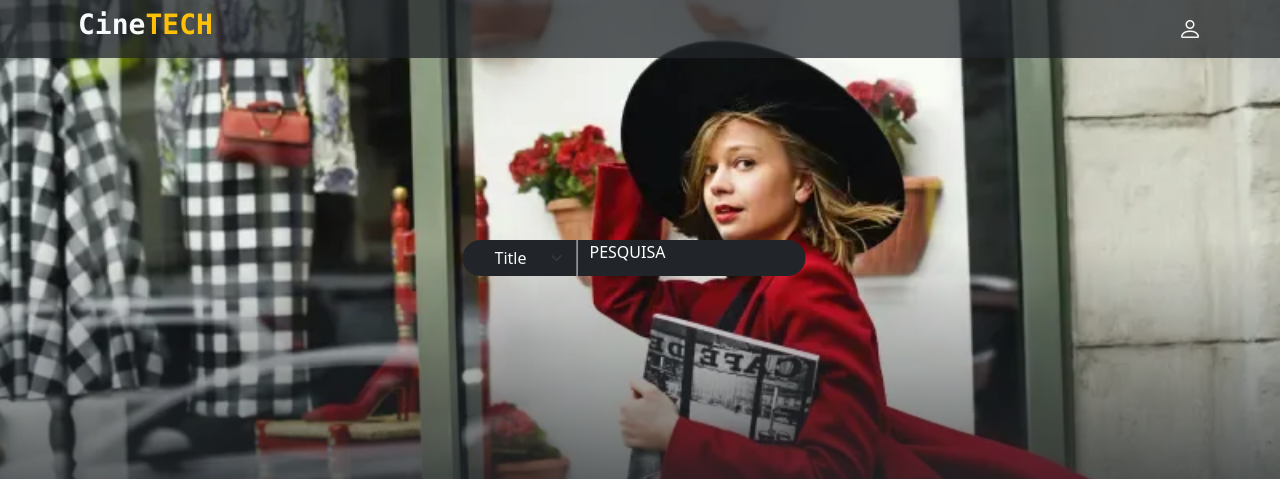
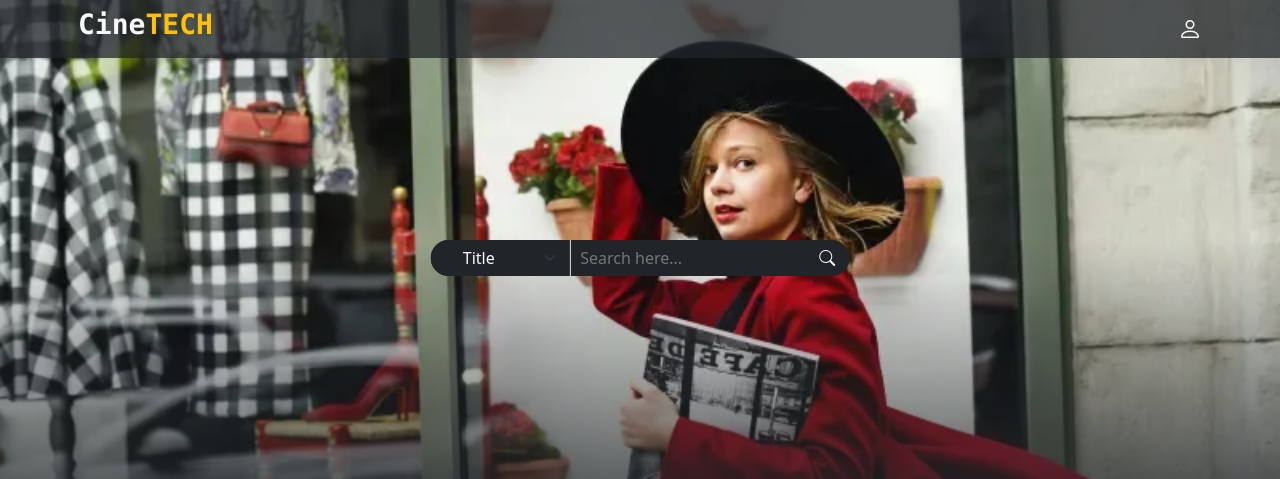
Before and after one commit to r-vilela/POOW, a PHP site: page / in a window 1280 px wide. Shown: the top 479 px of the page. Run offline with PHP 8.4, Linux system fonts and the light colour scheme.

Commit message:
front: finishing search bar and separating files

```diff
--- /dev/null
+++ b/frontend/CineTech/carousel.js
@@ -0,0 +1,14 @@
+let items =document.querySelectorAll('.carousel .carousel-item')
+
+items.forEach((el) => {
+    const minPerSlide = 6
+    let next = el.nextElementSibling
+    for (var i = 1; i<minPerSlide;i++) {
+        if(!next) {
+            next = items[0]
+        }
+        let clone = next.cloneNode(true)
+        el.appendChild(clone.children[0])
+        next = next.nextElementSibling
+    }
+})
--- a/frontend/CineTech/index.css
+++ b/frontend/CineTech/index.css
@@ -1,5 +1,60 @@
-body {
-    background-color: #1e293b !important;
-    color: #e2e8f0;
-    font-family: "Montserrat", sans-serif;
+.custom-fixed {
+    left: 50%;
+    transform: translateX(-50%);
 }
+@media (max-width: 767px) {
+    .carousel-inner .carousel-item > div {
+        display: none;
+    }
+    .carousel-inner .carousel-item > div:first-child {
+        display: block;
+    }
+}
+.carousel-inner .carousel-item.active,
+.carousel-inner .carousel-item-next,
+.carousel-inner .carousel-item-prev {
+    display: flex;
+}
+
+/* medium and up screens */
+@media (min-width: 768px) {
+
+    .carousel-inner .carousel-item-end.active,
+    .carousel-inner .carousel-item-next {
+        transform: translateX(25%);
+    }
+
+    .carousel-inner .carousel-item-start.active,
+    .carousel-inner .carousel-item-prev {
+        transform: translateX(-25%);
+    }
+}
+
+.carousel-inner .carousel-item-end,
+.carousel-inner .carousel-item-start {
+    transform: translateX(0);
+}
+.hover-item {
+    transition: transform 0.3s ease-in-out;
+}
+
+.hover-item:hover {
+    transform: scale(1.2);
+}
+.image-container::after {
+    content: "";
+    position: absolute;
+    top: 0;
+    left: 0;
+    width: 100%;
+    height: 15rem;
+    margin-top: 15rem;
+    background: linear-gradient(to bottom, transparent, rgba(33, 37, 41, 0.7));
+}
+.custom-grid {
+    display: grid;
+    grid-template-columns: 1fr 2fr;
+}
+input[type="text"]:focus {
+    outline: none;
+}
--- a/frontend/CineTech/index.html
+++ b/frontend/CineTech/index.html
@@ -8,62 +8,7 @@
     <title>CineTech</title>
     <link href="https://cdn.jsdelivr.net/npm/bootstrap@5.3.3/dist/css/bootstrap.min.css" rel="stylesheet" integrity="sha384-QWTKZyjpPEjISv5WaRU9OFeRpok6YctnYmDr5pNlyT2bRjXh0JMhjY6hW+ALEwIH" crossorigin="anonymous">
     <link href="https://cdn.jsdelivr.net/npm/bootstrap-icons/font/bootstrap-icons.css" rel="stylesheet">
-    <style>
-    .custom-fixed {
-        left: 50%;
-        transform: translateX(-50%);
-    }
-	@media (max-width: 767px) {
-			.carousel-inner .carousel-item > div {
-					display: none;
-			}
-			.carousel-inner .carousel-item > div:first-child {
-					display: block;
-			}
-	}
-	.carousel-inner .carousel-item.active,
-	.carousel-inner .carousel-item-next,
-	.carousel-inner .carousel-item-prev {
-			display: flex;
-	}
-
-	/* medium and up screens */
-	@media (min-width: 768px) {
-
-			.carousel-inner .carousel-item-end.active,
-			.carousel-inner .carousel-item-next {
-					transform: translateX(25%);
-			}
-
-			.carousel-inner .carousel-item-start.active,
-			.carousel-inner .carousel-item-prev {
-					transform: translateX(-25%);
-			}
-	}
-
-	.carousel-inner .carousel-item-end,
-	.carousel-inner .carousel-item-start {
-			transform: translateX(0);
-	}
-    .hover-item {
-      transition: transform 0.3s ease-in-out;
-    }
-
-    .hover-item:hover {
-      transform: scale(1.2);
-    }
-    .image-container::after {
-        content: "";
-        position: absolute;
-        top: 0;
-        left: 0;
-        width: 100%;
-        height: 15rem;
-        margin-top: 15rem;
-        background: linear-gradient(to bottom, transparent, rgba(33, 37, 41, 0.7));
-    }
-    </style>
-    <!--<link href="index.css" rel="stylesheet">-->
+    <link href="index.css" rel="stylesheet">
   </head>
   <body class="bg-dark">
     <header class="bg-dark custom-fixed w-100 bg-opacity-75 position-fixed">
@@ -75,23 +20,27 @@
     <div class="image-container">
         <img src="img/catalog.webp" class=" w-100" style=" object-fit: cover; background-position: center; height: 30rem;">
         <div class="position-absolute custom-fixed bg-dark d-flex z-3" style="border-radius: 50px;color: white; top: 15rem">
-		    <div class="row">
-				<div class="col p-0" style="border-right: 0.5px solid white">
-				    <select class="form-select bg-dark text-light border-0" style="border-radius: 50px 0 0 50px; padding-left: 2rem;">
-						<option class="ml-10 value="titulo" selected>Title</option>
+            <form class="custom-grid">
+
+                <div style="border-right: 0.5px solid white">
+                    <select name='genero' class="form-select bg-dark text-light border-0" style="border-radius: 50px 0 0 50px; padding-left: 2rem;">
+                        <option class="ml-10" value="titulo" selected>Title</option>
                         <option value="genero">Genre</option>
                     </select>
                 </div>
-				<div class="col-6" style="width: 15rem">
-				    PESQUISA
+                <div class="d-flex align-items-center " style="padding-left:0.5rem;padding-right: 0.5rem;" >
+                    <input class='w-100 bg-dark b-0 text-light' style="border: 0" type='text' name='pesquisa' placeholder='Search here...'>
+                    <button type='submit' class="bg-dark b-0" style="border: 0">
+                        <i class="bi bi-search text-light "></i>
+                    </button>
                 </div>
-			</div>
+            </form>
         </div>
     </div>
     <div>
 
     </div>
-    <main class="container text-light overflow-hidden">
+    <main class="container pb-4 text-light overflow-hidden">
         <div>
             <h4 class="mt-2">Filmes</h4>
         </div>
@@ -131,23 +80,10 @@
                     </button>
                 </div>
             </div>
+        </div>
     </main>
     <script src="https://cdn.jsdelivr.net/npm/bootstrap@5.3.3/dist/js/bootstrap.bundle.min.js" integrity="sha384-YvpcrYf0tY3lHB60NNkmXc5s9fDVZLESaAA55NDzOxhy9GkcIdslK1eN7N6jIeHz" crossorigin="anonymous"></script>
-	<script>
-		let items =document.querySelectorAll('.carousel .carousel-item')
-
-		items.forEach((el) => {
-		    const minPerSlide = 6
-		    let next = el.nextElementSibling
-		    for (var i = 1; i<minPerSlide;i++) {
-				if(!next) {
-				    next = items[0]
-				}
-				let clone = next.cloneNode(true)
-				el.appendChild(clone.children[0])
-				next = next.nextElementSibling
-			}
-		})
+    <script src="carousel.js">
 	</script>
   </body>
 </html>
```
Lines whose indentation alone changed are shown as unchanged.
